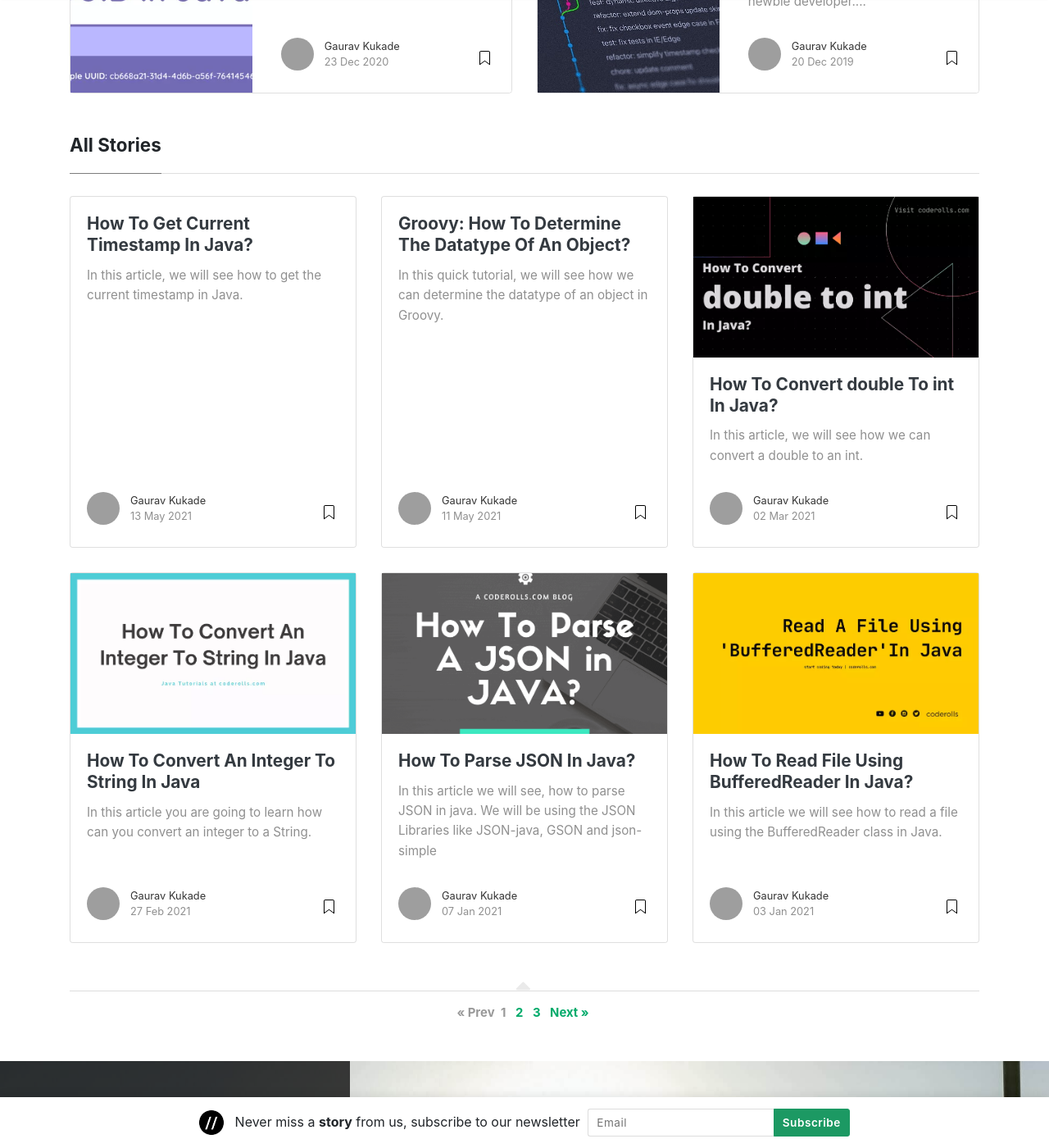
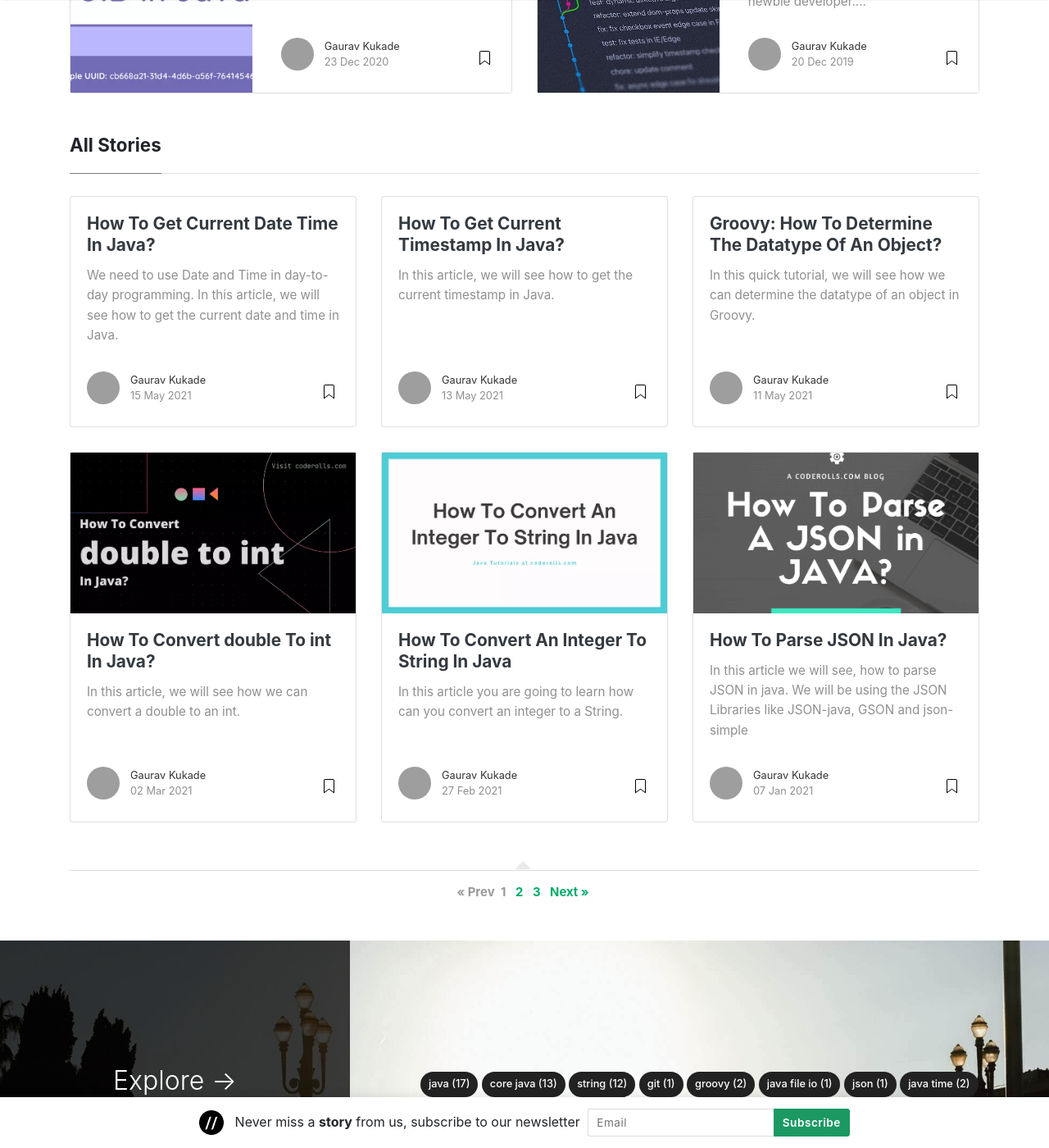
Before and after one commit to coderolls/coderolls-blog, a Jekyll site: the page built from index.html, in a window 1280 px wide and 1400 px high, scrolled down 484 px, cut to the strip 0-1400 px from the top of the window. Shown: the whole strip at 82% size. Built offline with Jekyll 4.4.1, drawn with Linux system fonts in a browser that asks for light colours; nearby versions of some CDN libraries; the list of posts is cut into pages by our own code; some of the changed lines change nothing that is shown; some of the changed text lies outside the part shown; grey boxes are pictures that could not be loaded.

Commit message:
Add blogpost How To Get Current Date Time In Java

````diff
--- a/_posts/java-time/2021-05-13-how-to-get-current-timestamps-in-java.md
+++ b/_posts/java-time/2021-05-13-how-to-get-current-timestamps-in-java.md
@@ -273,11 +273,13 @@ That's it for now.
 
 If you have any queries about the above article, please comment below. Thanks.
 
-We will see how to get the current date-time in java. Also, we will see how we can format them using the SimpleDateFormat.
+We will see [how to get the current date-time in java](https://coderolls.com/get-current-date-time-in-java/). Also, we will see how we can format them using the SimpleDateFormat.
 
 You can check my YouTube channel [here](https://www.youtube.com/channel/UCl31HHUdQbSHOQfc9L-wo3w)
 
 ### Related Articles
+
+-   [How To Get Current Date Time In Java](https://coderolls.com/get-current-date-time-in-java/)
 
 -   [How To Convert An Integer To String In Java](https://coderolls.com/convert-int-to-string/)
 
--- /dev/null
+++ b/_posts/java-time/2021-05-15-get-current-date-time-in-java.md
@@ -0,0 +1,414 @@
+---
+layout: post
+title: "How To Get Current Date Time In Java?"
+author: gaurav
+categories: [Java, Java Time]
+description: "We need to use Date and Time in day-to-day programming. In this article, we will see how to get the current date and time in Java. "
+---
+We need to use Date and Time in day-to-day programming. In this article, we will see how to get the current date and time in Java.
+
+## Introduction
+
+There are many ways to get the current date and time in Java. One of them is, using Legacy date and calendar API, and another one is using Java 8 date and time API.
+
+1. Java Date API (`java.util.Date`) (Legacy)
+2. Java Calendar API (`java.util.Calendar`) (Legacy)
+3. LocalDate (`java.time.LocalDate`)
+4. LocalTime (`java.time.LocalTime`)
+5. LocalDateTime (`java.time.LocalDateTime`)
+6. ZonedDateTime (`java.time.ZonedDateTime`)
+7. Instant (`java.time.Instant`)
+
+We will see all of the above mentioned ways to get current date time in java.
+
+We have used [SimpleDateFormat](https://docs.oracle.com/javase/7/docs/api/java/text/SimpleDateFormat.html) for legacy Date and Calendar classes and [DateTimeFormatter](https://docs.oracle.com/javase/8/docs/api/java/time/format/DateTimeFormatter.html) for Java 8 Date/Time API.
+
+## 1. Java Date API (`java.util.Date`) (Legacy)
+
+To get the current date and time using the `java.util.Date` class, we can create a new date object. And we can format it using [SimpleDateFormat](https://docs.oracle.com/javase/7/docs/api/java/text/SimpleDateFormat.html).
+
+I have given an example below that shows how to get the current date and time using the `java.util.Date` class.
+
+```java
+import java.text.SimpleDateFormat;
+import java.util.Date;
+
+/**
+ * A java program to get current date time using the java.util.Date class
+ * @author Gaurav Kukade at coderolls.com
+ *
+ */
+public class DateExample {
+
+	public static void main(String[] args) {
+
+		SimpleDateFormat simpleDateFormat = new SimpleDateFormat("dd/MM/yyyy HH:mm:ss");
+		Date date = new Date();
+
+		// print date object
+		System.out.println(date);  // Sat May 15 12:21:39 IST 2021
+
+		// print formated date object
+		System.out.println(simpleDateFormat.format(date));    // 15/05/2021 12:21:39
+
+		// creates new Date() object using System.currentTimeMillis()
+		Date date2 = new Date(System.currentTimeMillis());
+		System.out.println(simpleDateFormat.format(date));    // 15/05/2021 12:21:39
+	}
+
+}
+```
+Output:
+
+```
+Sat May 15 12:21:39 IST 2021
+15/05/2021 12:21:39
+15/05/2021 12:21:39
+```
+
+## 2. Java Calendar API (`java.util.Calendar`) (Legacy)
+
+We can use the `java.util.Calendar` class to get the instance of the Date class. The `getTime()` method of Calendar class returns the instance of `java.util.Date`
+
+I have given an example below that shows how to get the current date and time using the `java.util.Calendar` class.
+```java
+import java.text.SimpleDateFormat;
+import java.util.Calendar;
+import java.util.Date;
+
+/**
+ * A java program to get current date time using the java.util.Calendar class
+ * @author Gaurav Kukade at coderolls.com
+ */
+public class CalendarExample {
+
+	public static void main(String[] args) {
+		SimpleDateFormat simpleDateFormat = new SimpleDateFormat("dd/MM/yyyy HH:mm:ss");
+
+		// get the instance of the java.util.Calendar
+		Calendar calendar = Calendar.getInstance();
+
+		// getTime() method returns the instance of java.util.Date
+		Date date = calendar.getTime();
+
+		// prints the date object
+		System.out.println(date);  // Sat May 15 12:50:17 IST 2021
+
+		// print the formated date
+		System.out.println(simpleDateFormat.format(date));  // 15/05/2021 12:50:17
+
+	}
+
+}
+```
+Output:
+```
+Sat May 15 12:50:17 IST 2021
+15/05/2021 12:50:17
+```
+
+## 3. LocalDate (`java.time.LocalDate`)
+
+
+`LocalDate` is one of the most commonly used classes of Java date/Time API. As given in the name specifies the local date.
+
+We can use this class when zones are not required to specify. The `LocalDate` represents a date in ISO format (yyyy-MM-dd) without time. ex. 2021-05-15
+
+I have given an example below that shows how to get the current local date using the `java.time.LocalDate` class.
+```java
+import java.time.LocalDate;
+import java.time.format.DateTimeFormatter;
+/**
+ * A java program to get local date using the java.time.LocalDate class
+ * @author Gaurav Kukade at coderolls.com
+ */
+public class LocalDateExample {
+
+	public static void main(String[] args) {
+
+		DateTimeFormatter dateTimeFormatter = DateTimeFormatter.ofPattern("yyyy/MM/dd");
+		LocalDate localDate = LocalDate.now();
+
+		// print localDate object
+		System.out.println(localDate); // 2021-05-15
+
+		// print formatted localDate
+		System.out.println(dateTimeFormatter.format(localDate)); // 2021/05/15
+
+	}
+
+}
+```
+Output:
+```
+2021-05-15
+2021/05/15
+```
+
+## 4. LocalTime (`java.time.LocalTime`)
+
+`LocalTime` is one of the most commonly used classes of Java date/Time API. As given in the name specifies the local time.
+
+We can use this class when zones are not required to specify. The `LocalTime` represents a time without the date. ex. 20:21:32
+
+I have given an example below that shows how to get the current local time using the `java.time.LocalTime` class.
+
+```java
+import java.time.LocalTime;
+import java.time.format.DateTimeFormatter;
+/**
+ * A java program to get local time using the java.time.LocalTime class
+ * @author Gaurav Kukade at coderolls.com
+ */
+public class LocalTimeExample {
+
+	public static void main(String[] args) {
+		DateTimeFormatter dateTimeFormatter = DateTimeFormatter.ofPattern("HH:mm:ss");
+		LocalTime localTime = LocalTime.now();
+
+		// print localTime object
+		System.out.println(localTime);  // 13:11:46.140359217
+
+		// print formatted localTime
+        System.out.println(dateTimeFormatter.format(localTime));  // 13:11:46
+
+	}
+
+}
+```
+Output:
+```
+13:11:46.140359217
+13:11:46
+```
+
+## 5. LocalDateTime (`java.time.LocalDateTime`)
+
+
+`LocalDateTime` is one of the most commonly used classes of Java date/Time API. As given in the name specifies the local date and time.
+
+We can use this class when zones are not required to specify. The `LocalDateTime` represents a combination of date and time. ex. 2021-05-15
+
+I have given an example below that shows how to get the current local date time using the `java.time.LocalDateTime` class.
+
+```java
+import java.time.LocalDateTime;
+import java.time.format.DateTimeFormatter;
+/**
+ * A java program to get local date time using the java.time.LocalDateTime class
+ * @author Gaurav Kukade at coderolls.com
+ */
+public class LocalDateTimeExample {
+
+	public static void main(String[] args) {
+
+		DateTimeFormatter dateTimeFormatter = DateTimeFormatter.ofPattern("dd/MM/yyyy HH:mm:ss");
+		LocalDateTime localDateTime = LocalDateTime.now();
+
+		// print localDateTime object
+		System.out.println(localDateTime);  // 2021-05-15T13:20:13.329481722
+
+		// print formatted localDateTime
+        System.out.println(dateTimeFormatter.format(localDateTime)); //15/05/2021 13:20:13
+
+	}
+
+}
+```
+Output:
+```
+2021-05-15T13:20:13.329481722
+15/05/2021 13:20:13
+```
+
+## 6. ZonedDateTime (`java.time.ZonedDateTime`)
+
+When we need to use zone specific date and time, we can use the `ZonedDateTime` class.
+
+The different zones are represented by the [`ZoneId`](https://docs.oracle.com/javase/8/docs/api/java/time/ZoneId.html). We can get all the list of available ZoneIds using the [`getAvailableZoneIds()`](https://docs.oracle.com/javase/8/docs/api/java/time/ZoneId.html#getAvailableZoneIds--)
+
+The code snippet to get the set of all available 	`ZoneIds` is given below.
+```java
+Set<String> allZoneIds = ZoneId.getAvailableZoneIds();
+```
+
+We can use `ZonedDateTime.now()` method to get system default zone local time. We can specify the zone using `now.withZoneSameInstant(zoneId)` method.
+
+I have given an example below that shows how to get the zone-specific date time using the `java.time.ZonedDateTime` class.
+
+```java
+import java.time.OffsetDateTime;
+import java.time.ZoneId;
+import java.time.ZoneOffset;
+import java.time.ZonedDateTime;
+import java.time.format.DateTimeFormatter;
+/**
+ * A java program to get the zone specific date time using the java.time.ZonedDateTime class
+ * @author Gaurav Kukade at coderolls.com
+ */
+public class ZonedDateTimeExample {
+
+	public static void main(String[] args) {
+		DateTimeFormatter dateTimeFormatter = DateTimeFormatter.ofPattern("yyyy/MM/dd HH:mm:ss");
+
+		// get system default zone date time,
+		// my system default zone is +05:30
+		ZonedDateTime now = ZonedDateTime.now();
+		System.out.println(dateTimeFormatter.format(now));   // 2021/05/15 13:45:55
+		System.out.println(now.getOffset()); // +05:30
+
+		// check the  default time zone
+		System.out.println(ZoneOffset.systemDefault());   // Asia/Kolkata
+		System.out.println(OffsetDateTime.now().getOffset());   // +05:30
+
+		// get get current date time for Kolkata, India
+		ZonedDateTime indiaDateTime = now.withZoneSameInstant(ZoneId.of("Asia/Kolkata"));
+		System.out.println(dateTimeFormatter.format(indiaDateTime));      // 2021/05/15 13:45:55
+		System.out.println(indiaDateTime.getOffset()); // +05:30
+
+
+		// get get current date time for Paris , France
+		ZonedDateTime franceDateTime = now.withZoneSameInstant(ZoneId.of("Europe/Paris"));
+		System.out.println(dateTimeFormatter.format(franceDateTime));     // 2021/05/15 10:15:55
+		System.out.println(franceDateTime.getOffset()); // +02:00
+
+	}
+
+}
+```
+Output:
+```
+2021/05/15 13:45:55
++05:30
+Asia/Kolkata
++05:30
+2021/05/15 13:45:55
++05:30
+2021/05/15 10:15:55
++02:00
+```
+## 7. Instant (`java.time.Instant`)
+
+We can use `java.time.Instant` to get epoch timestamps in seconds and milliseconds.
+```java
+import java.time.Instant;
+import java.time.LocalDateTime;
+import java.time.ZoneId;
+import java.time.format.DateTimeFormatter;
+
+/**
+ * A java program to get current date time using the jjava.time.Instant class
+ * @author Gaurav Kukade at coderolls.com
+ */
+public class InstantExample {
+
+	public static void main(String[] args) {
+
+		Instant instant = Instant.now();
+
+		// print instant object
+		System.out.println(instant);  // 2021-05-15T10:11:45.331237189Z
+
+		// get epoch time in milliseconds
+		// epoch timestamp is number of milliseconds/seconds since January 1, 1970, 00:00:00 GMT
+		System.out.println(instant.toEpochMilli()); // 1621073505331
+
+		// get epoch time in seconds
+		System.out.println(instant.getEpochSecond());  // 1621073505
+
+		// we can convert instant to LocalDateTime, LocalDate, LocalTime
+		DateTimeFormatter dateTimeFormatter = DateTimeFormatter.ofPattern("dd/MM/yyyy HH:mm:ss");
+		LocalDateTime localDateTime = LocalDateTime.ofInstant(instant, ZoneId.systemDefault());
+		System.out.println(dateTimeFormatter.format(localDateTime)); // 15/05/2021 15:41:45
+
+	}
+
+}
+```
+Output:
+```
+2021-05-15T10:11:45.331237189Z
+1621073505331
+1621073505
+15/05/2021 15:41:45
+```
+
+## Conclusion
+
+We have seen all the ways to get the current date and time in Java. It is recommended to use the Java 8 Time/Date API.
+
+Below I have listed down the code snippets to get the current date and time in Java for the respective class.
+
+Using`java.util.Date` class
+```java
+SimpleDateFormat simpleDateFormat = new SimpleDateFormat("dd/MM/yyyy HH:mm:ss");
+Date date = new Date();
+
+// print date object
+System.out.println(date);  // Sat May 15 12:21:39 IST 2021
+
+// print formated date object
+System.out.println(simpleDateFormat.format(date));    // 15/05/2021 12:21:39
+```
+`java.util.Calendar` class
+```java
+// get the instance of the java.util.Calendar
+Calendar calendar = Calendar.getInstance();
+
+// getTime() method returns the instance of java.util.Date
+Date date = calendar.getTime();
+System.out.println(date);  // Sat May 15 12:50:17 IST 2021
+```
+`java.time.LocalDate` class
+```java
+LocalDate localDate = LocalDate.now();
+System.out.println(localDate); // 2021-05-15
+```
+`java.time.LocalTime` class
+```java
+LocalTime localTime = LocalTime.now();
+System.out.println(localTime);  // 13:11:46.140359217
+```
+`java.time.LocalDateTime` class
+```java
+LocalDateTime localDateTime = LocalDateTime.now();
+System.out.println(localDateTime);  // 2021-05-15T13:20:13.329481722
+```
+`java.time.ZonedDateTime` class
+```java
+DateTimeFormatter dateTimeFormatter = DateTimeFormatter.ofPattern("yyyy/MM/dd HH:mm:ss");
+
+ZonedDateTime now = ZonedDateTime.now();
+ZonedDateTime indiaDateTime = now.withZoneSameInstant(ZoneId.of("Asia/Kolkata"));
+
+System.out.println(dateTimeFormatter.format(indiaDateTime));      // 2021/05/15 13:45:55
+System.out.println(indiaDateTime.getOffset()); // +05:30
+```
+`java.time.Instant` class
+```java
+Instant instant = Instant.now();
+
+System.out.println(instant);  // 2021-05-15T10:11:45.331237189Z
+System.out.println(instant.toEpochMilli()); // 1621073505331
+System.out.println(instant.getEpochSecond());  // 1621073505
+```
+
+So, we have seen all the ways to get the current date and time in Java. You can comment below if you know any other way to get the current date time in Java.
+
+If you want to check, [how can we get the current timestamps in Java?](https://coderolls.com/how-to-get-current-timestamps-in-java/) we have written an article on it.
+
+You can check my YouTube channel [here](https://www.youtube.com/channel/UCl31HHUdQbSHOQfc9L-wo3w)
+
+### Related Articles
+
+- [How To Get Current Timestamp In Java?](https://coderolls.com/how-to-get-current-timestamps-in-java/)
+
+-   [How To Convert An Integer To String In Java](https://coderolls.com/convert-int-to-string/)
+
+-   [How to convert String to Integer in Java](https://coderolls.com/convert-string-to-int/)
+
+-   [How To Convert StringBuilder To String In Java?](https://coderolls.com/convert-stringbuilder-to-string-in-java/)
+
+-   [How Do I Compare Strings In Java](https://coderolls.com/compare-strings-in-java/)
+
+-   [How To Reverse A String In Java (5 ways)](https://coderolls.com/reverse-a-string-in-java/)
````
